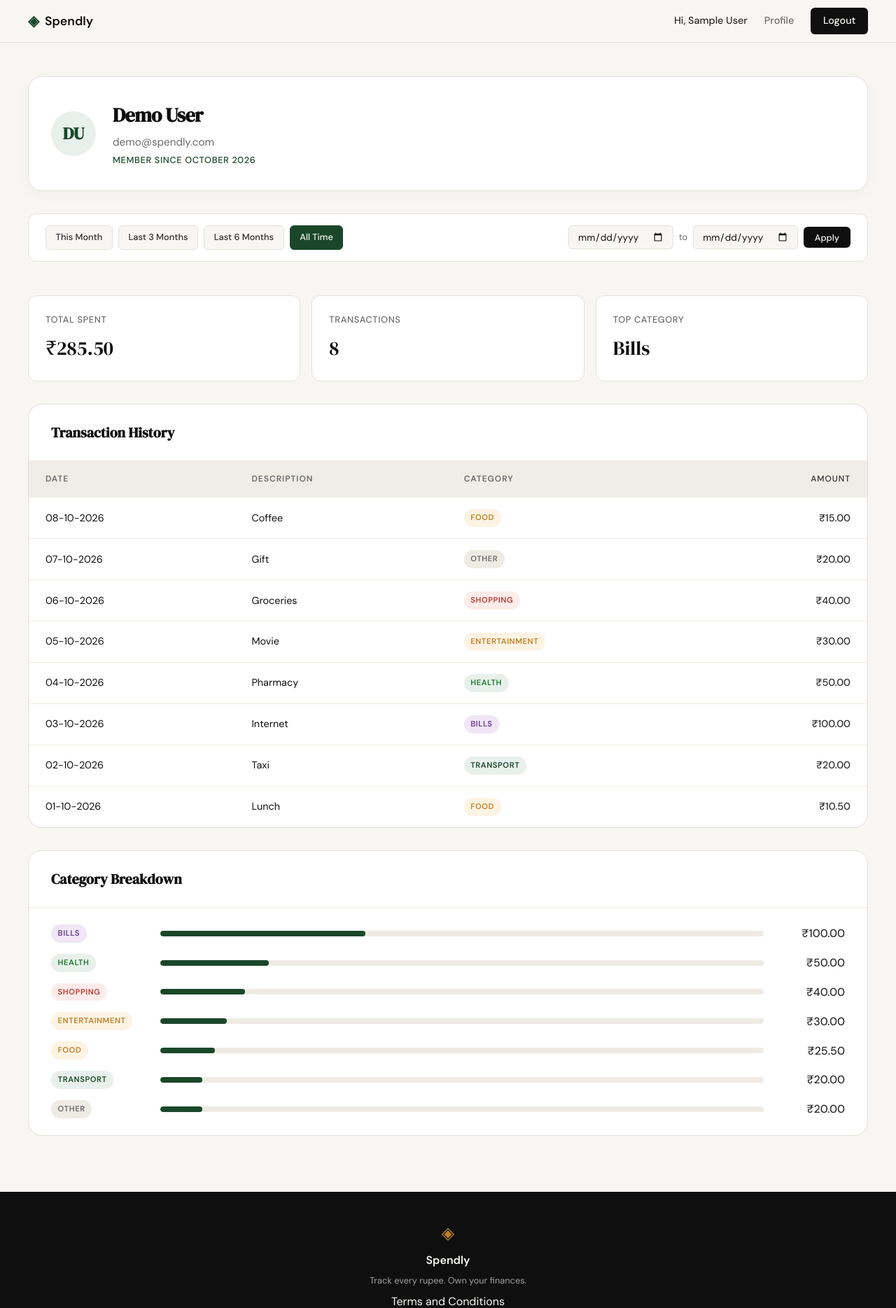
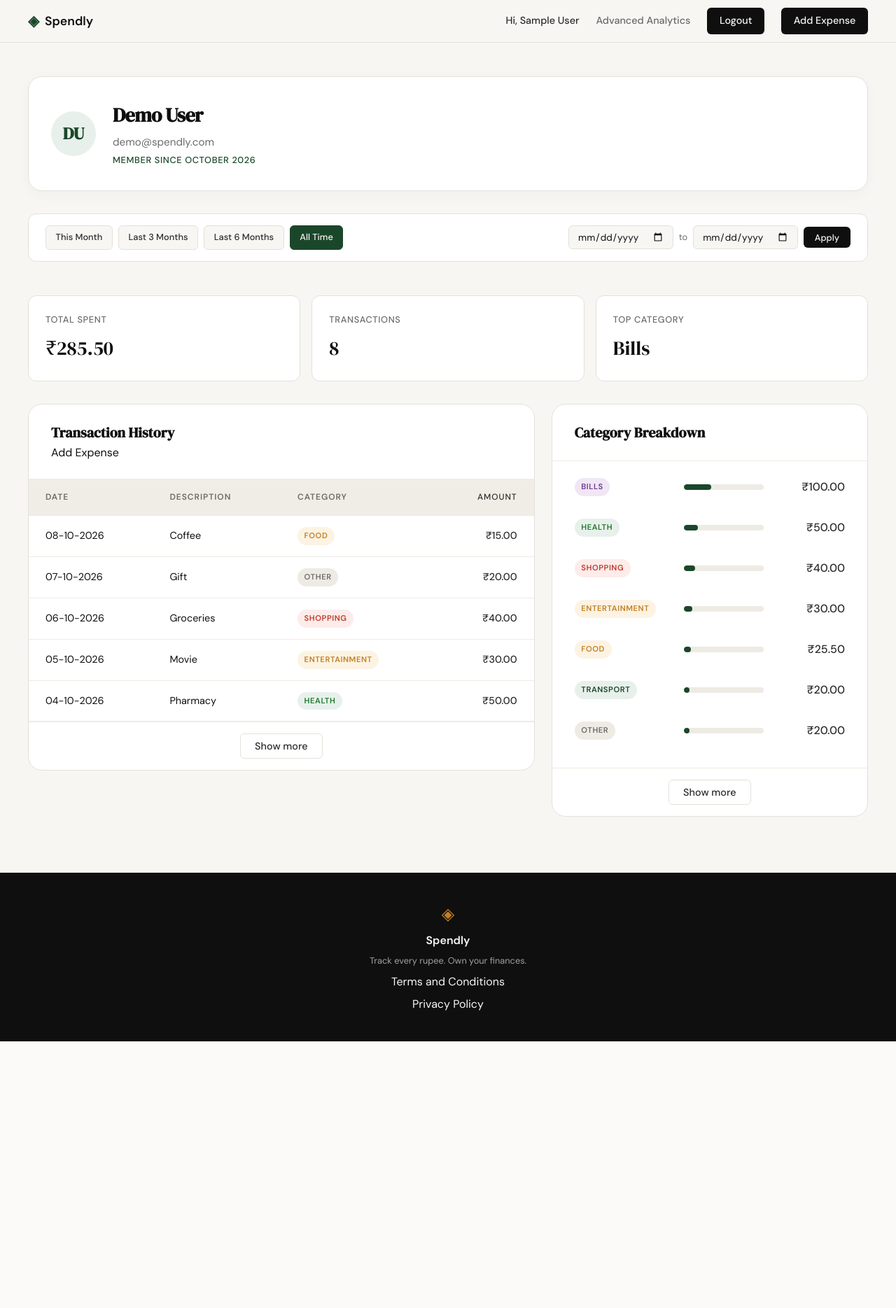
Before and after one commit to yashh-alpha/spendly, a Flask app: page /profile in a window 1280 px wide. Shown: the top 1869 px of the page at 70% size. After the commit the page ends 1488 px from the top, so only its background shows below. Run offline with Flask 3, Linux system fonts and the light colour scheme; the visitor is signed in with stand-in values (Sample User, id 1); data comes from the database, SQL or seed files in the repository.

Commit message:
feat: add expense tracking functionality - step 7
This commit includes the implementation of expense tracking functionality:

- Added GET/POST /expenses/add routes
- Created add_expense.html template
- Added database schema for expenses
- Implemented validation for amount, category, date, and description
- Added flash messages for success/error states
- Integrated with profile page
- Added comprehensive test coverage

🤖 Generated with [Claude Code](https://claude.com/claude-code)
Co-Authored-By: Claude Sonnet 5.5 <noreply@anthropic.com>

```diff
--- a/app.py
+++ b/app.py
@@ -1,8 +1,13 @@
 from flask import Flask, render_template, request, redirect, url_for, session, abort, flash
 from werkzeug.security import generate_password_hash, check_password_hash
 from datetime import datetime, date
+import os
 from database.db import get_db, init_db, seed_db, close_db
-from database.queries import get_recent_transactions, get_category_breakdown, get_user_by_id, get_summary_stats
+from database.queries import get_recent_transactions, get_category_breakdown, get_user_by_id, get_summary_stats, insert_expense
+
+
+VALID_CATEGORIES = ["Food", "Transport", "Bills", "Health", "Entertainment", "Shopping", "Other"]
+MAX_DESCRIPTION_LENGTH = 200
 
 
 def _parse_iso_date(s: str) -> date | None:
@@ -24,8 +29,22 @@ def _months_ago_start(today: date, months: int) -> date:
         y -= 1
     return date(y, m, 1)
 
+
+def _render_add_expense_form(amount="", category="", date_str="", description="", error=None):
+    """Helper to render the add expense form with preserved values and optional error."""
+    if error:
+        flash(error, "error")
+    return render_template(
+        "add_expense.html",
+        amount=amount,
+        category=category,
+        date=date_str,
+        description=description,
+        max_date=date.today().strftime("%Y-%m-%d"),
+    )
+
 app = Flask(__name__)
-app.secret_key = "spendly-dev-secret-change-in-production"
+app.secret_key = os.environ.get("SECRET_KEY", "spendly-dev-secret-change-in-production")
 app.teardown_appcontext(close_db)
 
 with app.app_context():
@@ -209,9 +228,92 @@ def profile():
     )
 
 
-@app.route("/expenses/add")
+@app.route("/analytics")
+def analytics():
+    if not session.get("user_id"):
+        return redirect(url_for("login"))
+    return render_template("analytics.html")
+
+
+@app.route("/expenses/add", methods=["GET", "POST"])
 def add_expense():
-    return "Add expense — coming in Step 7"
+    if not session.get("user_id"):
+        return redirect(url_for("login"))
+
+    if request.method == "POST":
+        # --- Parse and validate form fields ---
+        raw_amount = request.form.get("amount", "").strip()
+        raw_category = request.form.get("category", "").strip()
+        raw_date = request.form.get("date", "").strip()
+        raw_description = request.form.get("description", "").strip()
+
+        # Validate amount: must be a positive number
+        try:
+            amount = float(raw_amount)
+            if amount <= 0:
+                raise ValueError("Amount must be greater than 0")
+        except (ValueError, TypeError):
+            return _render_add_expense_form(
+                amount=raw_amount,
+                category=raw_category,
+                date_str=raw_date,
+                description=raw_description,
+                error="Amount must be a positive number greater than 0.",
+            )
+
+        # Validate category: must be one of the 7 fixed options
+        if raw_category not in VALID_CATEGORIES:
+            return _render_add_expense_form(
+                amount=raw_amount,
+                category=raw_category,
+                date_str=raw_date,
+                description=raw_description,
+                error=f"Category must be one of: {', '.join(VALID_CATEGORIES)}.",
+            )
+
+        # Validate date: must be a valid YYYY-MM-DD date (not a future date)
+        try:
+            parsed_date = datetime.strptime(raw_date, "%Y-%m-%d").date()
+            if parsed_date > date.today():
+                return _render_add_expense_form(
+                    amount=raw_amount,
+                    category=raw_category,
+                    date_str=raw_date,
+                    description=raw_description,
+                    error="Date cannot be in the future.",
+                )
+        except (ValueError, TypeError):
+            return _render_add_expense_form(
+                amount=raw_amount,
+                category=raw_category,
+                date_str=raw_date,
+                description=raw_description,
+                error="Date must be a valid date in YYYY-MM-DD format.",
+            )
+
+        # Validate description length (server-side)
+        if len(raw_description) > MAX_DESCRIPTION_LENGTH:
+            return _render_add_expense_form(
+                amount=raw_amount,
+                category=raw_category,
+                date_str=raw_date,
+                description=raw_description,
+                error=f"Description too long (max {MAX_DESCRIPTION_LENGTH} characters).",
+            )
+
+        # --- Insert the expense ---
+        insert_expense(
+            user_id=session["user_id"],
+            amount=amount,
+            category=raw_category,
+            date=raw_date,
+            description=raw_description if raw_description else None,
+        )
+        flash("Expense added successfully!", "success")
+        return redirect(url_for("profile"))
+
+    # --- GET request: render the form ---
+    return _render_add_expense_form(date_str=date.today().strftime("%Y-%m-%d"))
 
 
 @app.route("/expenses/<int:id>/edit")
@@ -225,4 +327,5 @@ def delete_expense(id):
 
 
 if __name__ == "__main__":
-    app.run(debug=True, port=5001)
+    debug_mode = os.environ.get("FLASK_DEBUG", "false").lower() == "true"
+    app.run(debug=debug_mode, port=5001)
--- a/database/queries.py
+++ b/database/queries.py
@@ -1,4 +1,4 @@
-"""Pure query helpers for the Spendly profile page.
+"""Pure query helpers for the Spendly expense tracker.
 
 Each function opens its own SQLite connection, executes a parameterised query,
 closes the connection, and returns plain Python data (dicts / lists).
@@ -219,3 +219,31 @@ def get_category_breakdown(user_id, date_from=None, date_to=None):
         return breakdown
     finally:
         conn.close()
+
+
+def insert_expense(user_id, amount, category, date, description=None):
+    """Insert a new expense for the given user.
+
+    Args:
+        user_id: The user's database id.
+        amount: Positive dollar amount (float).
+        category: Must be one of: Food, Transport, Bills, Health,
+            Entertainment, Shopping, Other.
+        date: ISO date string YYYY-MM-DD.
+        description: Optional textual description; stored as NULL if blank.
+
+    Returns:
+        The newly inserted expense row id (integer).
+    """
+    conn = _get_connection()
+    try:
+        description = description.strip() if description and description.strip() else None
+        cursor = conn.execute(
+            "INSERT INTO expenses (user_id, amount, category, date, description) "
+            "VALUES (?, ?, ?, ?, ?)",
+            (user_id, amount, category, date, description),
+        )
+        conn.commit()
+        return cursor.lastrowid
+    finally:
+        conn.close()
--- a/static/css/style.css
+++ b/static/css/style.css
@@ -984,6 +984,66 @@ a { color: inherit; text-decoration: none; }
     gap: 2rem;
 }
 
+.profile-split {
+    display: grid;
+    grid-template-columns: 1.6fr 1fr;
+    gap: 1.5rem;
+    align-items: start;
+}
+
+.profile-table-section,
+.profile-breakdown-section {
+    display: flex;
+    flex-direction: column;
+    min-height: 0;
+}
+
+.profile-table-wrapper,
+.profile-breakdown {
+    flex: 1;
+}
+
+/* Transaction history: show only first 5 rows by default */
+.tx-row-hidden {
+    display: none;
+}
+
+.profile-table-footer {
+    padding: 1rem 2rem;
+    border-top: 1px solid var(--border-soft);
+    text-align: center;
+}
+
+.btn-show-more {
+    background: transparent;
+    border: 1px solid var(--border);
+    border-radius: var(--radius-sm);
+    padding: 0.5rem 1.25rem;
+    font-family: var(--font-sans);
+    font-size: 0.9rem;
+    font-weight: 500;
+    color: var(--ink-soft);
+    cursor: pointer;
+    transition: border-color 0.15s, color 0.15s;
+}
+
+/* Category breakdown: show only first 5 items by default */
+.cat-row-hidden {
+    display: none;
+}
+
+.profile-breakdown-footer {
+    padding: 1rem 2rem;
+    border-top: 1px solid var(--border-soft);
+    text-align: center;
+}
+
+@media (max-width: 900px) {
+    .profile-split {
+        grid-template-columns: 1fr;
+    }
+}
+
 /* User Info Card */
 .profile-user-card {
     background: var(--paper-card);
@@ -1162,6 +1222,7 @@ a { color: inherit; text-decoration: none; }
     padding: 1.5rem 2rem;
     display: flex;
     flex-direction: column;
+    justify-content: space-between;
     gap: 1rem;
 }
 
@@ -1170,6 +1231,7 @@ a { color: inherit; text-decoration: none; }
     grid-template-columns: 140px 1fr 100px;
     align-items: center;
     gap: 1rem;
+    margin-bottom: 1rem;
 }
 
 .profile-breakdown-label {
--- a/static/js/main.js
+++ b/static/js/main.js
@@ -47,4 +47,26 @@ document.addEventListener('DOMContentLoaded', function() {
             modalVideo.src = '';
         }
     });
+
+    // "Show more" / "Show less" toggle helper
+    function setupShowMore(buttonId, hiddenSelector) {
+        const btn = document.getElementById(buttonId);
+        if (!btn) return;
+        const hiddenRows = document.querySelectorAll(hiddenSelector);
+        if (hiddenRows.length === 0) return;
+
+        btn.addEventListener('click', function () {
+            const isHidden = hiddenRows[0].classList.contains(hiddenSelector.replace('.', ''));
+            hiddenRows.forEach(function (row) {
+                row.classList.toggle(hiddenSelector.replace('.', ''), !isHidden);
+            });
+            btn.textContent = isHidden ? 'Show less' : 'Show more';
+        });
+    }
+
+    // Transaction history table
+    setupShowMore('txShowMoreBtn', '.tx-row-hidden');
+
+    // Category breakdown list
+    setupShowMore('catShowMoreBtn', '.cat-row-hidden');
 });
--- a/templates/base.html
+++ b/templates/base.html
@@ -21,8 +21,9 @@
             <div class="nav-links">
                 {% if session.get("user_id") %}
                     <span class="nav-greeting">Hi, {{ session.get("name", "User") }}</span>
-                    <a href="{{ url_for('profile') }}">Profile</a>
+                    <a href="{{ url_for('analytics') }}">Advanced Analytics</a>
                     <a href="{{ url_for('logout') }}" class="nav-cta">Logout</a>
+                    <a href="{{ url_for('add_expense') }}" class="nav-cta">Add Expense</a>
                 {% else %}
                     <a href="{{ url_for('login') }}">Sign in</a>
                     <a href="{{ url_for('register') }}" class="nav-cta">Get started</a>
--- a/templates/profile.html
+++ b/templates/profile.html
@@ -84,10 +84,12 @@
             </div>
         </div>
 
-        <!-- Transaction History -->
+        <!-- Transaction History + Category Breakdown -->
+        <div class="profile-split">
             <div class="profile-table-section">
                 <div class="profile-section-header">
                     <h2 class="profile-section-title">Transaction History</h2>
+                <a href="{{ url_for('add_expense') }}" class="btn-add-expense">Add Expense</a>
                 </div>
                 <div class="profile-table-wrapper">
                     <table class="profile-table">
@@ -101,7 +103,7 @@
                         </thead>
                         <tbody>
                             {% for tx in transactions %}
-                        <tr>
+                            <tr class="tx-row{% if not loop.first and loop.index0 >= 5 %} tx-row-hidden{% endif %}">
                                 <td>{{ tx.date[8:10] + '-' + tx.date[5:7] + '-' + tx.date[:4] if tx.date else '' }}</td>
                                 <td>{{ tx.description }}</td>
                                 <td>
@@ -113,16 +115,22 @@
                         </tbody>
                     </table>
                 </div>
+                {% if transactions|length > 5 %}
+                <div class="profile-table-footer">
+                    <button type="button" class="btn-show-more" id="txShowMoreBtn">
+                        Show more
+                    </button>
+                </div>
+                {% endif %}
             </div>
 
-        <!-- Category Breakdown -->
             <div class="profile-breakdown-section">
                 <div class="profile-section-header">
                     <h2 class="profile-section-title">Category Breakdown</h2>
                 </div>
                 <div class="profile-breakdown">
                     {% for cat in categories %}
-                <div class="profile-breakdown-row">
+                    <div class="profile-breakdown-row{% if loop.index0 >= 5 %} cat-row-hidden{% endif %}">
                         <div class="profile-breakdown-label">
                             <span class="profile-category-badge badge-{{ cat.name.lower() }}">{{ cat.name }}</span>
                         </div>
@@ -133,6 +141,14 @@
                     </div>
                     {% endfor %}
                 </div>
+                {% if categories|length > 5 %}
+                <div class="profile-breakdown-footer">
+                    <button type="button" class="btn-show-more" id="catShowMoreBtn">
+                        Show more
+                    </button>
+                </div>
+                {% endif %}
+            </div>
         </div>
 
     </div>
```
Also changed, not shown: database/db.py (+31 -28 lines), memory/profile-breakdown-spacing.md (added, +12 -0 lines), templates/add_expense.html (added, +76 -0 lines), templates/analytics.html (added, +109 -0 lines), .claude/settings.local.json, 1 other file. Lines whose indentation alone changed are shown as unchanged.
